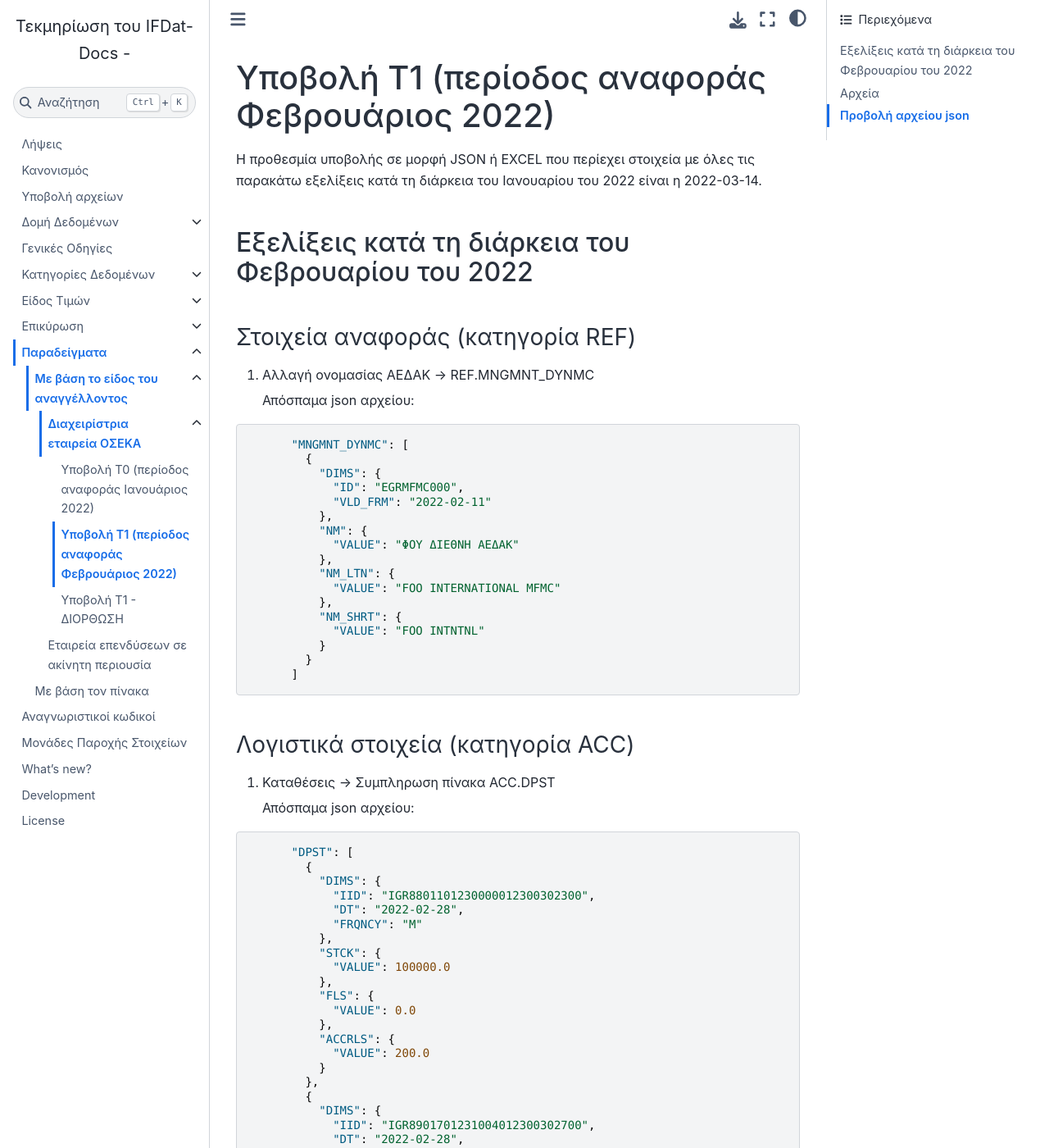
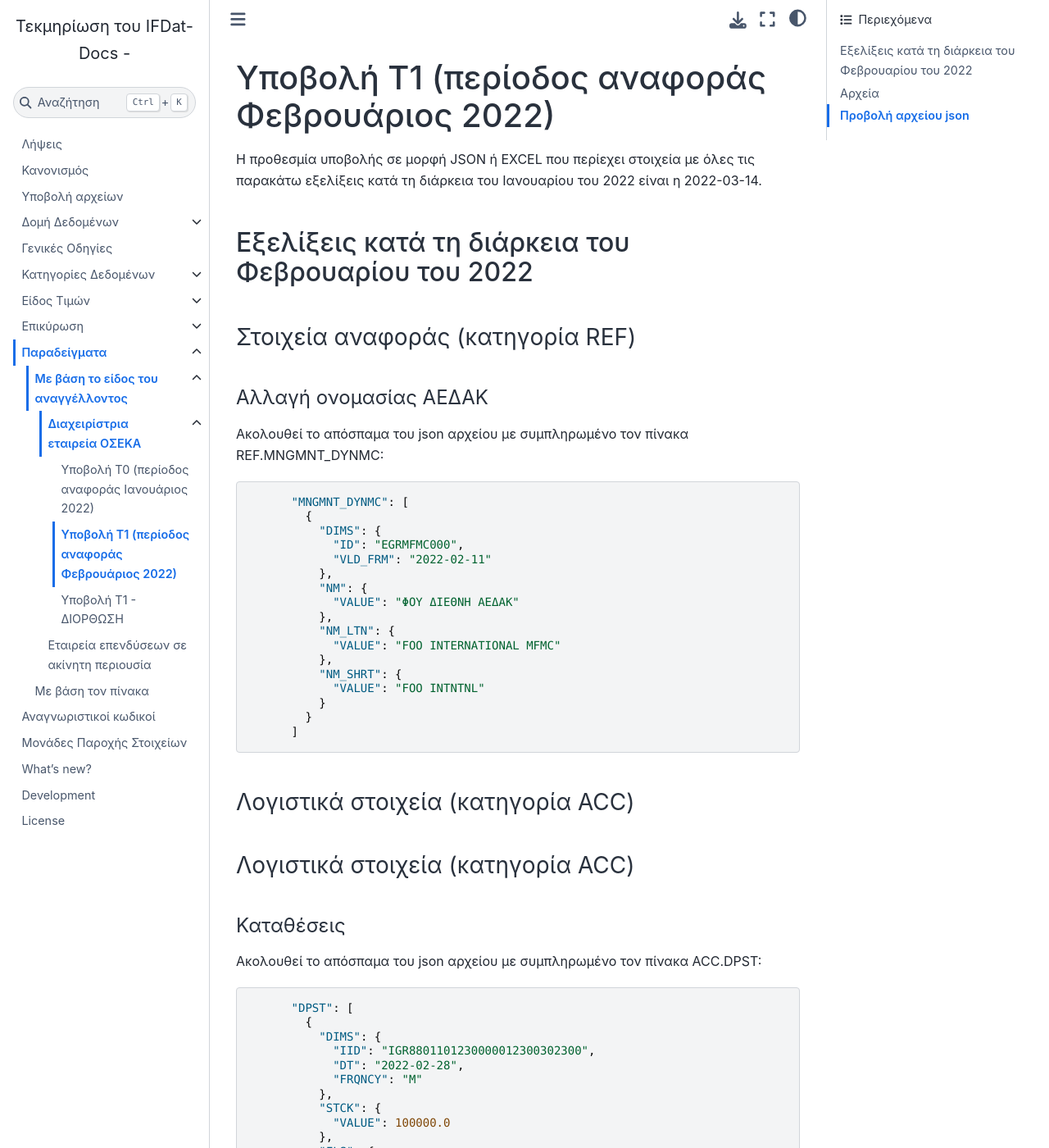
Before and after one commit to lerooze/ifdat-docs, a Sphinx documentation site: the page built from docs/source/examples/by_ra_type/ucitsmc/t1.rst, in a window 1280 px wide and 1400 px high. Shown: the whole window at 82% size. Built offline with Sphinx 7.4.7 and the Sphinx Book theme 1.1.4, drawn with Linux system fonts in a browser that asks for light colours; some of the changed text lies outside the part shown.

Commit message:
Improve example format

```diff
--- a/docs/source/examples/by_ra_type/ucitsmc/t1.rst
+++ b/docs/source/examples/by_ra_type/ucitsmc/t1.rst
@@ -11,78 +11,80 @@ Yποβολή Τ1 (περίοδος αναφοράς Φεβρουάριος 2022
 Στοιχεία αναφοράς (κατηγορία REF)
 ~~~~~~~~~~~~~~~~~~~~~~~~~~~~~~~~~
 
-#. Αλλαγή ονομασίας ΑΕΔΑΚ -> REF.MNGMNT_DYNMC
-
-   Απόσπαμα json αρχείου:
+Αλλαγή ονομασίας ΑΕΔΑΚ
+""""""""""""""""""""""
+Ακολουθεί το απόσπαμα του json αρχείου με συμπληρωμένο τον πίνακα REF.MNGMNT_DYNMC:
 
 .. literalinclude:: ../../../../_files/examples/MFMC_T1.json
    :language: json
    :lines: 9-25
 
 
+Λογιστικά στοιχεία (κατηγορία ACC)
+~~~~~~~~~~~~~~~~~~~~~~~~~~~~~~~~~~
 
 Λογιστικά στοιχεία (κατηγορία ACC)
 ~~~~~~~~~~~~~~~~~~~~~~~~~~~~~~~~~~
 
-#. Καταθέσεις -> Συμπληρωση πίνακα ACC.DPST
-
-   Απόσπαμα json αρχείου:
+Καταθέσεις
+""""""""""
+Ακολουθεί το απόσπαμα του json αρχείου με συμπληρωμένο τον πίνακα ACC.DPST:
 
 .. literalinclude:: ../../../../_files/examples/MFMC_T1.json
    :language: json
    :lines: 28-93
 
-#. Μετοχές -> Συμπληρωση πίνακα ACC.SHR
-
-   Απόσπαμα json αρχείου:
+Μετοχές
+"""""""
+Ακολουθεί το απόσπαμα του json αρχείου με συμπληρωμένο τον πίνακα ACC.SHR:
 
 .. literalinclude:: ../../../../_files/examples/MFMC_T1.json
    :language: json
    :lines: 94-141
 
-#. Λοιπά στοιχεία ενεργητικού -> Συμπληρωση πίνακα ACC.ASST_RMNNG
-
-   Απόσπαμα json αρχείου:
+Λοιπά στοιχεία ενεργητικού
+""""""""""""""""""""""""""
+Ακολουθεί το απόσπαμα του json αρχείου με συμπληρωμένο τον πίνακα ACC.ASST_RMNNG:
 
 .. literalinclude:: ../../../../_files/examples/MFMC_T1.json
    :language: json
    :lines: 142-199
 
-#. Λοιπά στοιχεία παθητικού -> Συμπληρωση πίνακα ACC.LBLTY_RMNNG
-
-   Απόσπαμα json αρχείου:
+Λοιπά στοιχεία παθητικού
+""""""""""""""""""""""""
+Ακολουθεί το απόσπαμα του json αρχείου με συμπληρωμένο τον πίνακα ACC.LBLTY_RMNNG:
 
 .. literalinclude:: ../../../../_files/examples/MFMC_T1.json
    :language: json
    :lines: 200-271
 
-#. Διακρατήσεις -> Συμπληρωση πίνακα ACC.HLDR
-
-   Απόσπαμα json αρχείου:
+Διακρατήσεις
+""""""""""""
+Ακολουθεί το απόσπαμα του json αρχείου με συμπληρωμένο τον πίνακα ACC.HLDR:
 
 .. literalinclude:: ../../../../_files/examples/MFMC_T1.json
    :language: json
    :lines: 272-388
 
-#. Έσοδα -> Συμπληρωση πίνακα ACC.RVN
-
-   Απόσπαμα json αρχείου:
+Έσοδα
+"""""
+Ακολουθεί το απόσπαμα του json αρχείου με συμπληρωμένο τον πίνακα ACC.RVN:
 
 .. literalinclude:: ../../../../_files/examples/MFMC_T1.json
    :language: json
    :lines: 389-445
 
-#. Έξοδα -> Συμπληρωση πίνακα ACC.EXPNS
-
-   Απόσπαμα json αρχείου:
+Έξοδα
+"""""
+Ακολουθεί το απόσπαμα του json αρχείου με συμπληρωμένο τον πίνακα ACC.EXPNS:
 
 .. literalinclude:: ../../../../_files/examples/MFMC_T1.json
    :language: json
    :lines: 446-502
 
-#. Συγκεντρωτικά στοιχεία -> Συμπληρωση πίνακα ACC.AGG
-
-   Απόσπαμα json αρχείου:
+Συγκεντρωτικά στοιχεία -> Συμπληρωση πίνακα ACC.AGG
+"""""""""""""""""""""""""""""""""""""""""""""""""""
+Ακολουθεί το απόσπαμα του json αρχείου με συμπληρωμένο τον πίνακα ACC.AGG:
 
 .. literalinclude:: ../../../../_files/examples/MFMC_T1.json
    :language: json
```
Also changed, not shown: docs/source/examples/by_ra_type/ucitsmc/t1_corr.rst (+9 -4 lines).
